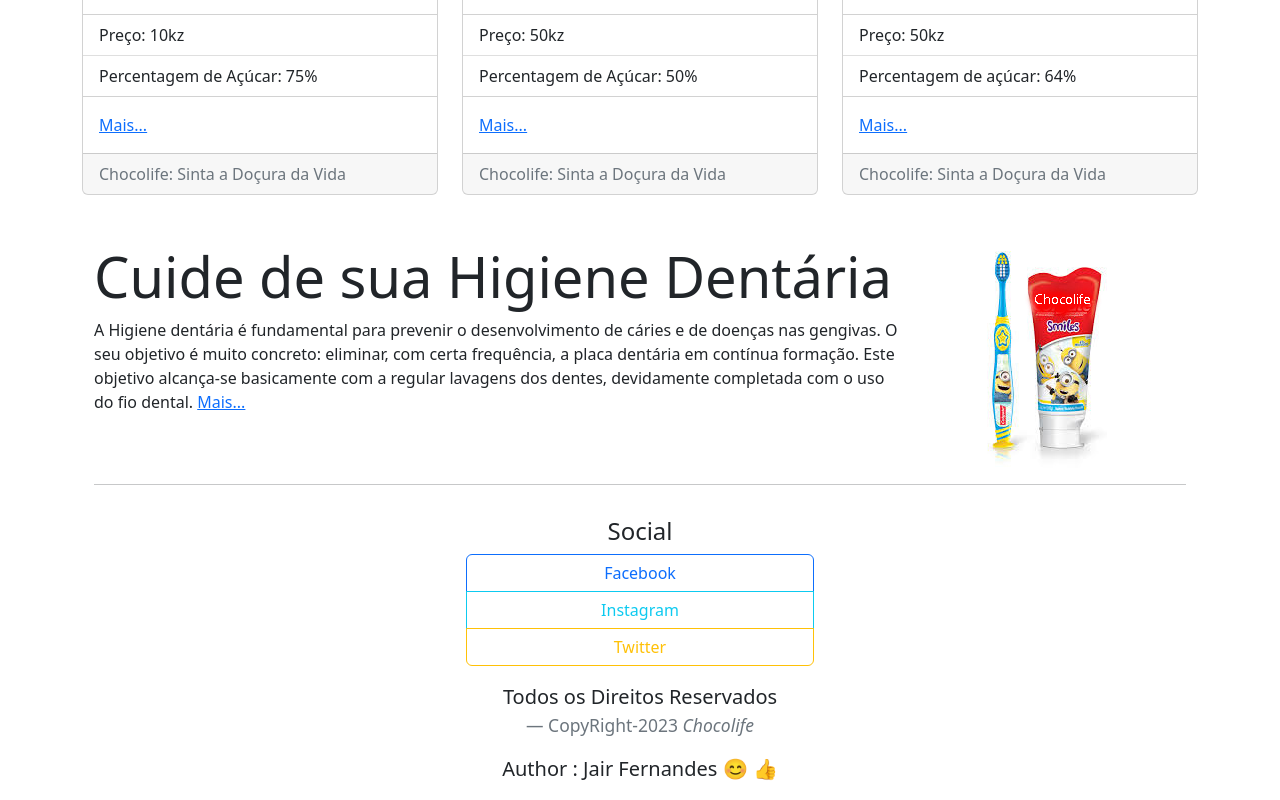
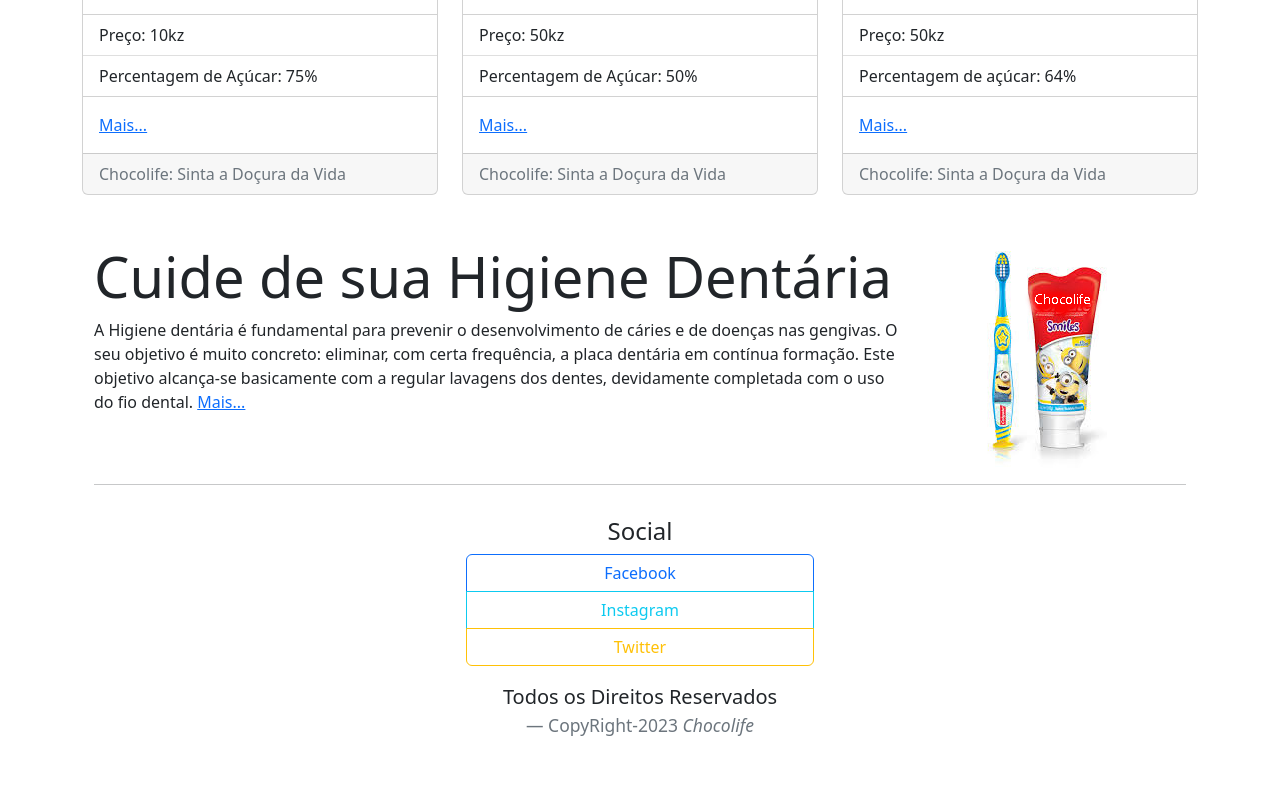
Before and after one commit to JairFernandes23/Projecto-1.3-Chocolife, a plain HTML site: page index.html in a window 1280 px wide. Shown: the part 1208-2008 px from the top of the page. After the commit the page ends 1962 px from the top, so only its background shows below. Drawn offline with Linux system fonts and the light colour scheme.

Commit message:
Add files via upload

```diff
--- a/index.html
+++ b/index.html
@@ -181,7 +181,6 @@
                 <blockquote class="blockquote text-center">
                     <p>Todos os Direitos Reservados</p>
                     <div class="blockquote-footer">CopyRight-2023 <cite title="Título">Chocolife</cite></div>
-                    <p>Author : Jair Fernandes &#x1F60A &#x1F44D</p>
                 </blockquote>
             </div>
         </div>
```
